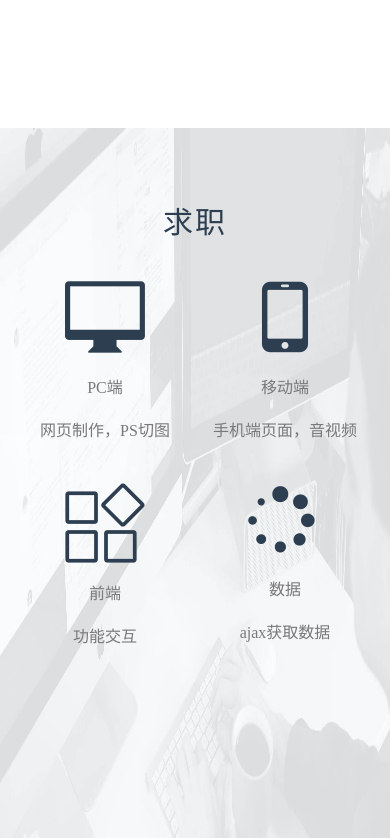
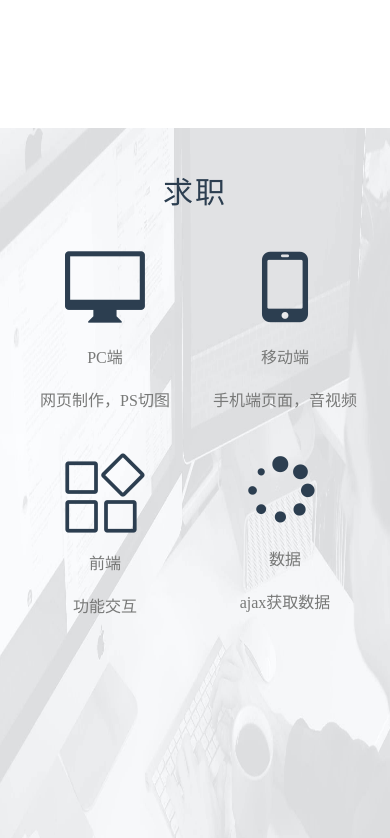
Before and after one commit to wanglantong/vueShopCar, a plain HTML site: page cv.html in a window 390 px wide. Shown: the part 1580-2418 px from the top of the page. Drawn offline with nearby package versions, Linux system fonts and the light colour scheme.

Commit message:
Update cv.css

```diff
--- a/css/cv.css
+++ b/css/cv.css
@@ -353,7 +353,7 @@ body{
 	    margin: 0 auto 10px;
 	}
 	#section4 > h2,#section3 > h2,#section5 > h2 ,#section6 > h2{
-	    padding: 80px 0 0;
+	    padding: 50px 0 0;
 	}
 	.experience:before {
     	left: 50px;
```
